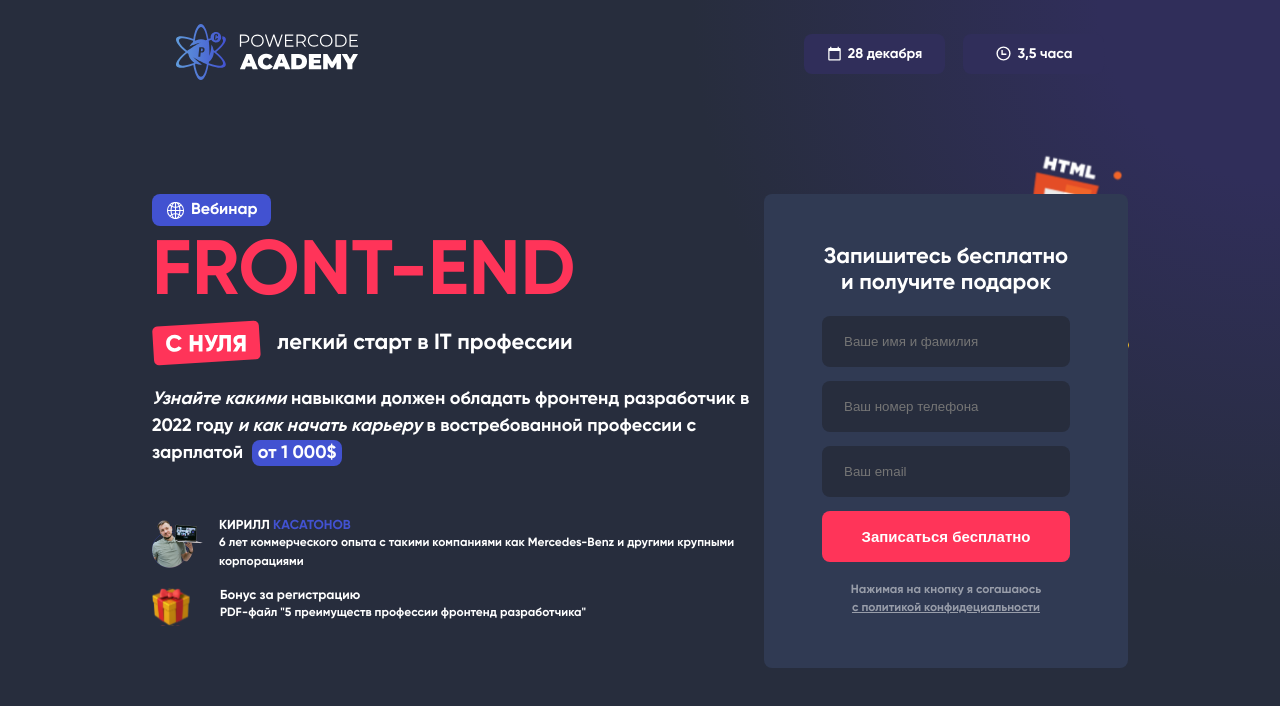
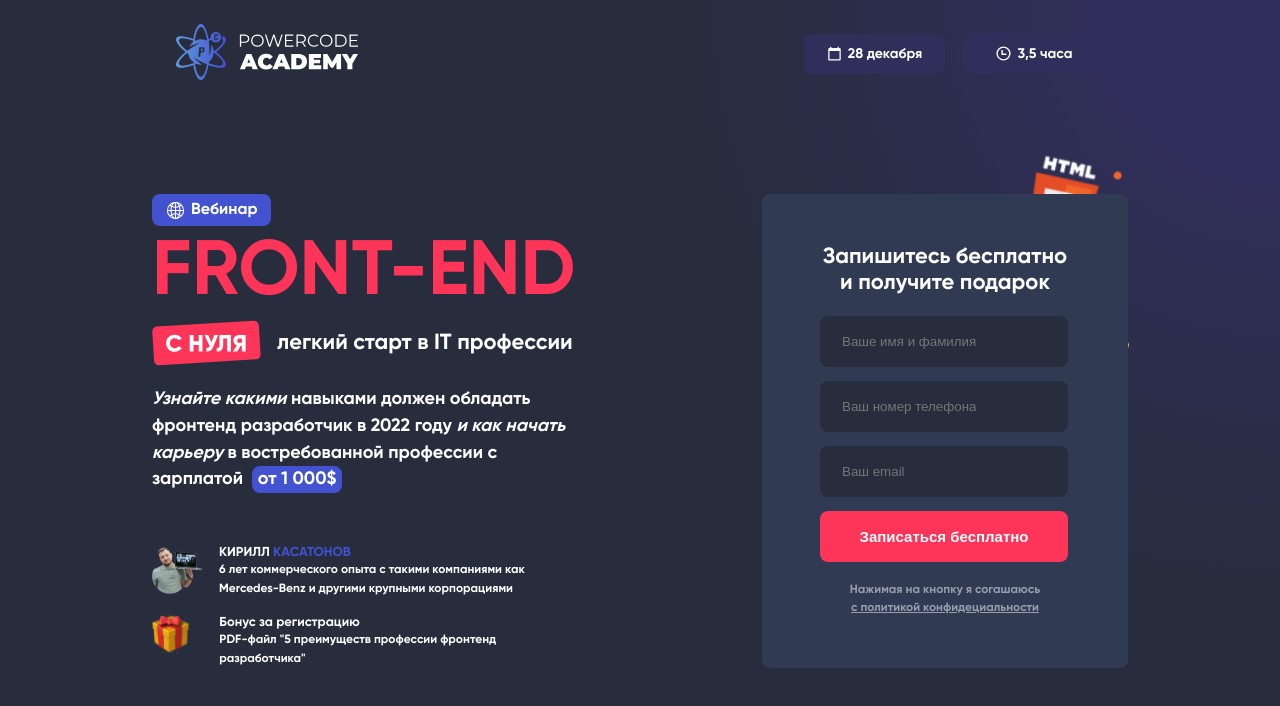
Before and after one commit to userzahar/rgbWeb_test, a React (Create React App) app: page / in a window 1280 px wide. Shown: the top 706 px of the page. Built offline with nearby package versions, Linux system fonts and the light colour scheme.

Commit message:
fix Container

```diff
--- a/src/components/Container/Container.Styled.js
+++ b/src/components/Container/Container.Styled.js
@@ -1,11 +1,12 @@
 import { styled } from "styled-components";
 
 export const ContainerStyled = styled.div`
-  width: 100%;
+  width: 427px;
   height: 474px;
 
   @media screen and (max-width: 768px) {
     display: flex;
+    width: 100%;
     flex-direction: column;
     align-items: center;
     height: 228px;
```
